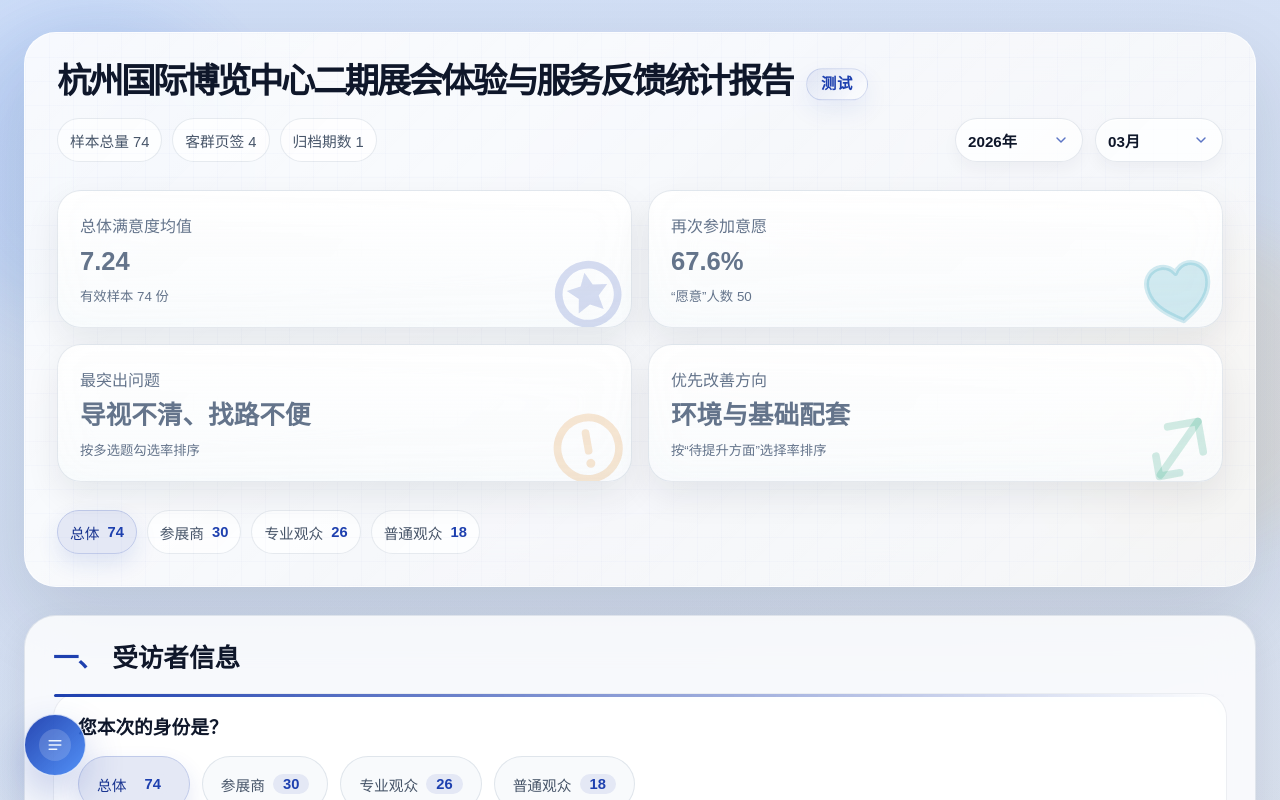
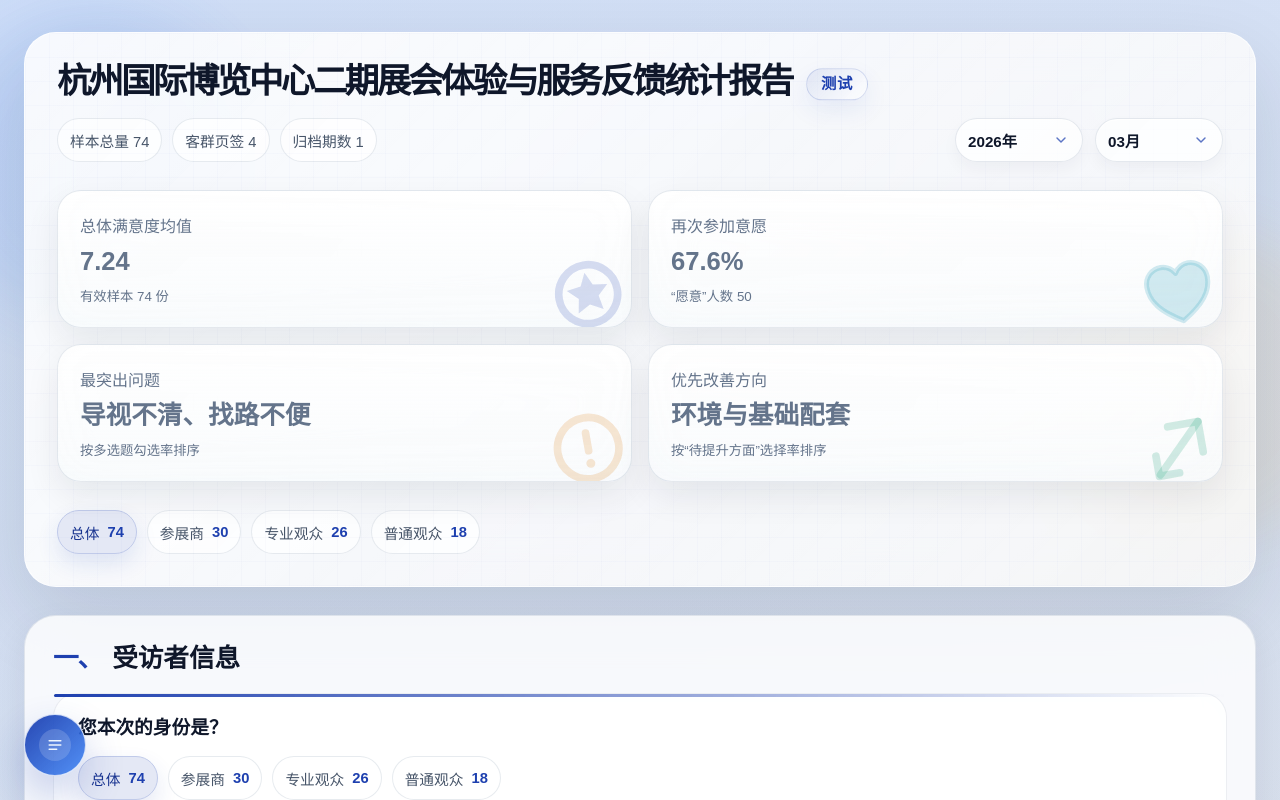
Before and after one commit to Mykeyb2004/hangbo_2nd_v02, a Next.js app: page / in a window 1280 px wide. Shown: the top 800 px of the page. Built offline with nearby package versions, Linux system fonts and the light colour scheme.

Commit message:
AudienceFilterTabs组件尺寸调整一致

```diff
--- a/components/question-block.tsx
+++ b/components/question-block.tsx
@@ -264,7 +264,6 @@ export function QuestionBlock({
         onChange={onFilterChange}
         ariaLabel={`${question.title} 客群筛选`}
         accent={accent}
-        density="compact"
       />
 
       {isSimpleQuestion(question) ? (
```
